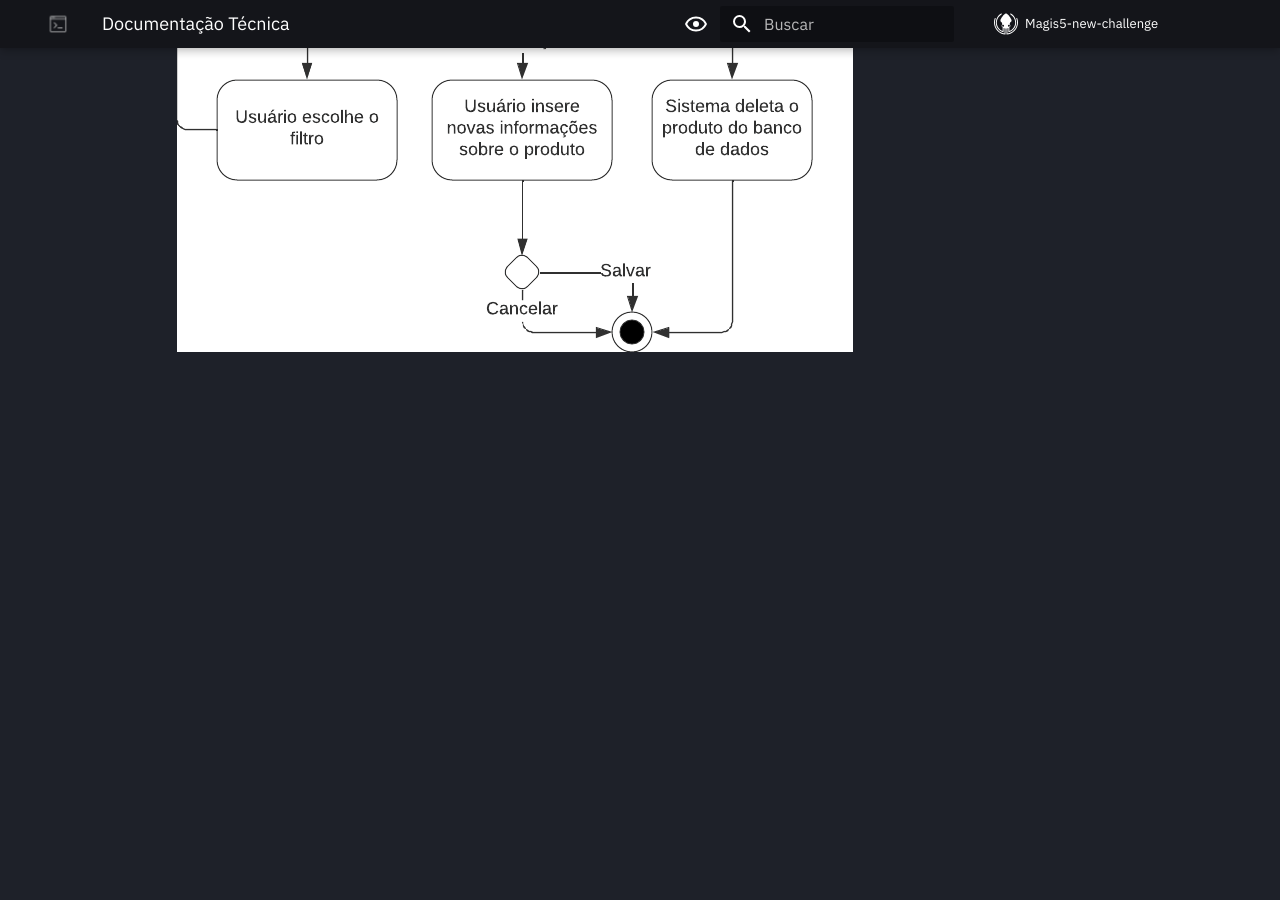
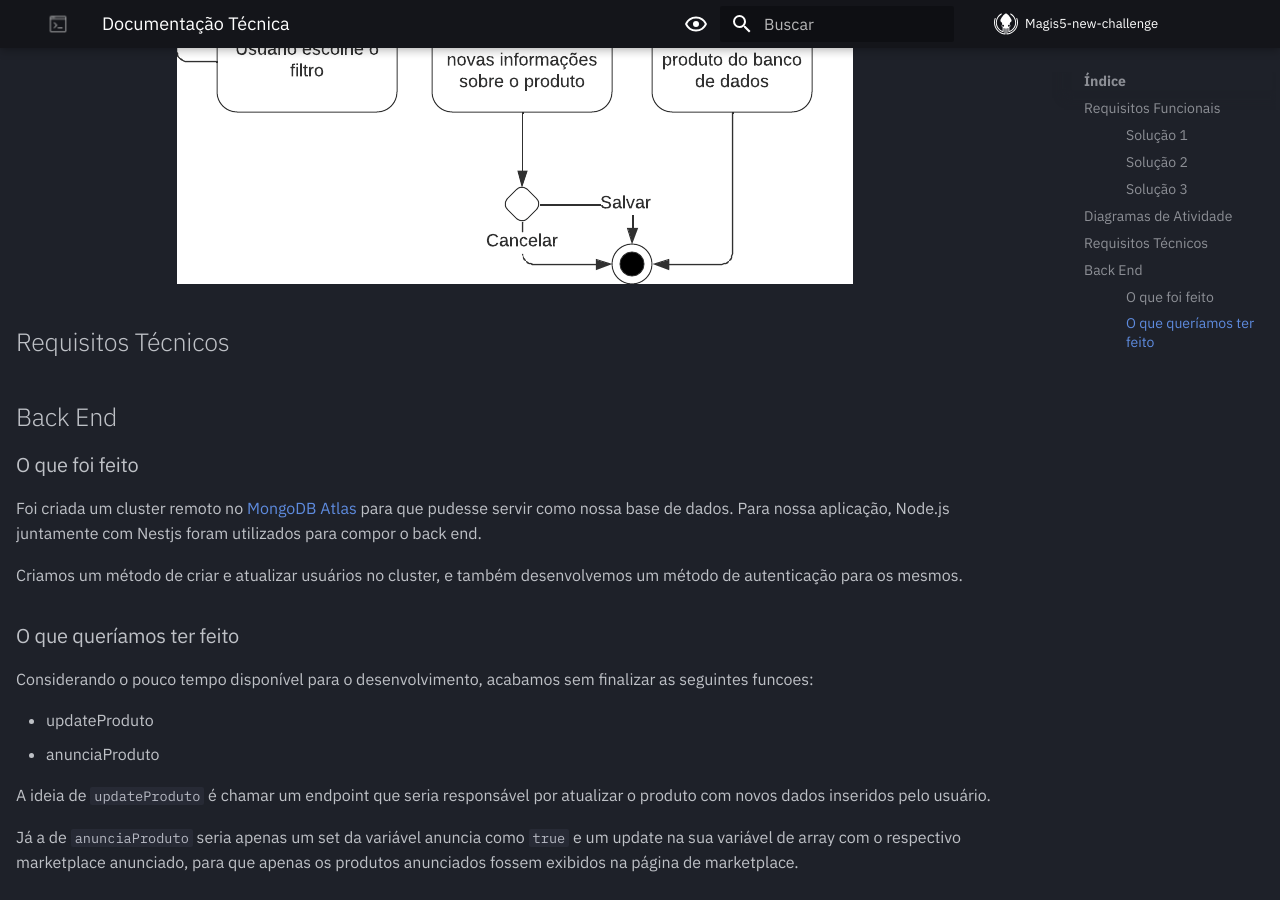
Before and after one commit to 3anoNoturno/Magis5-new-challenge, an MkDocs documentation site: the page built from docs/docs/doc_tecnica.md, in a window 1280 px wide and 900 px high, scrolled down 2529 px. Built offline with MkDocs 1.6.1 and Material for MkDocs 9.7.7, drawn with Linux system fonts in a browser that asks for light colours; comment, search, counter and statistics services are not loaded; before the commit the page ends 2905 px from its top, so only the background shows below that.

Commit message:
Vamo que vamo

```diff
--- a/docs/docs/doc_tecnica.md
+++ b/docs/docs/doc_tecnica.md
@@ -5,28 +5,53 @@ hide:
 
 # Documentação Técnica
 
-# Requisitos Funcionais
-## Solução 1
+## Requisitos Funcionais
+
+### Solução 1
+
 1. O usuário deve poder cadastrar novos produtos com nome, descrição e estoque.
 2. O estoque deve ser atualizado tanto via ERP quanto via requisição de sistema Centralizador de Vendas.
 
-## Solução 2
+### Solução 2
+
 1. O sistema deve poder cadastrar anúncios requisitados pelo Centralizador de Vendas.
 2. O usuário deve poder comprar produtos anunciados.
 3. O sistema deve enviar a informação de que uma compra foi feita para o Centralizador de Vendas.
 4. O sistema deve poder atualizar os valores de estoque com a requisição do Centralizador de Vendas.
 
-## Solução 3
+### Solução 3
+
 1. O usuário deve poder consultar a base de produtos cadastrados.
 2. O usuário deve poder editar produtos cadastrados.
 3. O usuário poder excluir produtos cadastrados.
 4. O usuário deve poder requisitar a criação de novos anúncios nos Marketplaces conectados ao sistema.
 5. O sistema deve atualizar o estoque com a chegada da requisição do Marketplace.
 
+## Diagramas de Atividade
 
-# Diagramas de Atividade
 ![Diagrama de Login](img/diagrams/Diagrama_Login.png){: class="aligncenter"}
 
 ![Diagrama de Cadastro de Produtos](img/diagrams/Diagrama_Cadastro_Produto.png){: class="aligncenter"}
 
 ![Diagrama de Edição e Consulta de Produtos](img/diagrams/Diagrama_Edicao_Consulta_Produto.png){: class="aligncenter"}
+
+## Requisitos Técnicos
+
+## Back End
+
+### O que foi feito
+
+Foi criada um cluster remoto no [MongoDB Atlas](https://www.mongodb.com/cloud/atlas/lp/try4?utm_content=rlsavisitor&utm_source=google&utm_campaign=search_gs_pl_evergreen_atlas_core_retarget-brand_gic-null_amers-all_ps-all_desktop_eng_lead&utm_term=atlas%20mongodb&utm_medium=cpc_paid_search&utm_ad=e&utm_ad_campaign_id=14412646314&adgroup=131761122132&gclid=CjwKCAiAvK2bBhB8EiwAZUbP1GOoltN5jRe1EhgiHwsi7H2FMdRNo06sMQZBCaqKgPXi1CIGc-V3VRoCnBoQAvD_BwE) para que pudesse servir como nossa base de dados. Para nossa aplicação, Node.js juntamente com Nestjs foram utilizados para compor o back end.
+
+Criamos um método de criar e atualizar usuários no cluster, e também desenvolvemos um método de autenticação para os mesmos.
+
+### O que queríamos ter feito
+
+Considerando o pouco tempo disponível para o desenvolvimento, acabamos sem finalizar as seguintes funcoes:
+
+- updateProduto
+- anunciaProduto
+
+A ideia de `updateProduto` é chamar um endpoint que seria responsável por atualizar o produto com novos dados inseridos pelo usuário.
+
+Já a de `anunciaProduto` seria apenas um set da variável anuncia como `true` e um update na sua variável de array com o respectivo marketplace anunciado, para que apenas os produtos anunciados fossem exibidos na página de marketplace.
```
